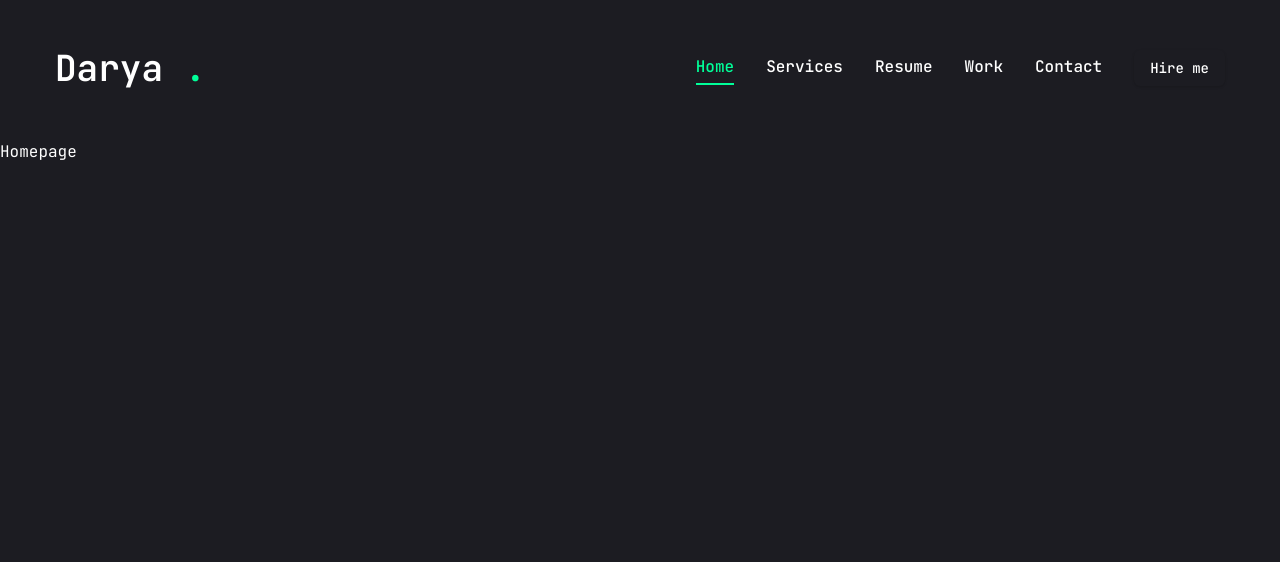
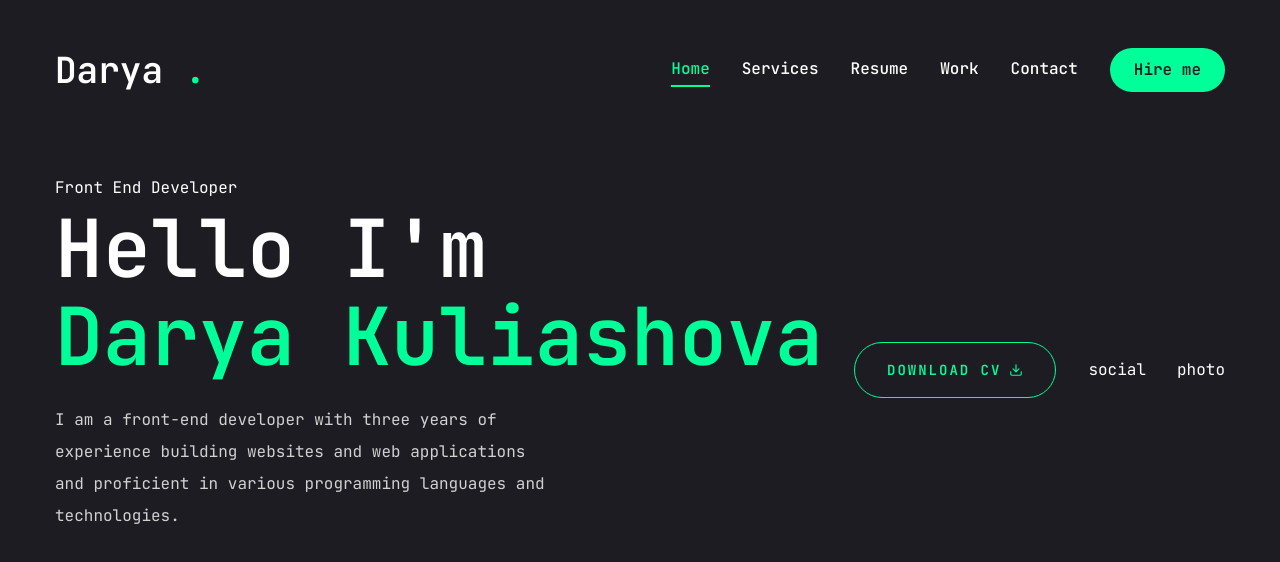
Before and after one commit to darya425/darya-portfolio, a Next.js app: page / in a window 1280 px wide. Shown: the top 562 px of the page. Built offline with nearby package versions, Linux system fonts and the light colour scheme.

Commit message:
D-1: add menu and homepage

```diff
--- a/package.json
+++ b/package.json
@@ -22,6 +22,7 @@
     "next": "14.2.15",
     "react": "^18",
     "react-dom": "^18",
+    "react-icons": "^5.3.0",
     "tailwind-merge": "^2.5.4",
     "tailwindcss-animate": "^1.0.7"
   },
--- a/src/app/globals.css
+++ b/src/app/globals.css
@@ -6,4 +6,13 @@
   body {
     @apply font-primary bg-primary text-white leading-loose;
   }
+  .h1 {
+    @apply text-[48px] xl:text-[80px] leading-[1.1] font-semibold;
+  }
+  .h2 {
+    @apply text-[36px] xl:text-[48px] leading-[1.1] font-semibold;
+  }
+  .h3 {
+    @apply text-[20px] xl:text-[24px] leading-[1.1] font-semibold;
+  }
 }
--- a/src/app/layout.tsx
+++ b/src/app/layout.tsx
@@ -3,6 +3,7 @@
 import './globals.css';
 import Header from '@/components/Header';
 import PageTransition from '@/components/PageTransition';
+import StairTransition from '@/components/StairTransition';
 
 const jetbrainsMono = JetBrains_Mono({
   subsets: ['latin'],
@@ -24,6 +25,7 @@
     <html lang="en">
       <body className={jetbrainsMono.variable}>
         <Header />
+        <StairTransition />
         <PageTransition>{children}</PageTransition>
       </body>
     </html>
--- a/src/app/page.tsx
+++ b/src/app/page.tsx
@@ -1,3 +1,40 @@
-export default function Home() {
-  return <main>Homepage</main>;
-}
+import { Button } from '@/components/ui/button';
+import { FiDownload } from 'react-icons/fi';
+
+const Home = () => {
+  return (
+    <section className="h-full">
+      <div className="container mx-auto h-full">
+        <div className="flex flex-col xl:flex-row items-center justify-between xl:pt-8 xl:pb-24">
+          <div className="text-center xl:text-left">
+            <span>Front End Developer</span>
+            <h1 className="h1 mb-6">
+              Hello I&apos;m <br />
+              <span className="text-accent">Darya Kuliashova</span>
+            </h1>
+            <p className="max-w-[500px] mb-9 text-white/80">
+              I am a front-end developer with three years of experience building
+              websites and web applications and proficient in various
+              programming languages and technologies.
+            </p>
+          </div>
+          <div className="flex flex-col xl:flex-row items-center gap-8">
+            <Button
+              variant="outline"
+              size="lg"
+              className="uppercase flex items-center gap-2"
+            >
+              <span>Download CV</span>
+              <FiDownload className="" />
+            </Button>
+            <div className="mb-8 xl:mb-0">social</div>
+          </div>
+
+          <div className="flex">photo</div>
+        </div>
+      </div>
+    </section>
+  );
+};
+
+export default Home;
--- a/src/components/Header.tsx
+++ b/src/components/Header.tsx
@@ -1,6 +1,7 @@
 import Link from 'next/link';
 import { Button } from './ui/button';
 import Nav from './Nav';
+import MobileNav from './MobileNav';
 
 const Header = () => {
   return (
@@ -20,7 +21,9 @@
           </Link>
         </div>
         {/* Mobile nav */}
-        <div className="xl:hidden">Mobile nav</div>
+        <div className="xl:hidden">
+          <MobileNav />
+        </div>
       </div>
     </header>
   );
--- /dev/null
+++ b/src/components/MobileNav.tsx
@@ -0,0 +1,49 @@
+'use client';
+
+import { Sheet, SheetContent, SheetTrigger } from './ui/sheet';
+import { usePathname } from 'next/navigation';
+import Link from 'next/link';
+import { CiMenuFries } from 'react-icons/ci';
+
+const links = [
+  { name: 'Home', path: '/' },
+  { name: 'Services', path: '/services' },
+  { name: 'Resume', path: '/resume' },
+  { name: 'Work', path: '/work' },
+  { name: 'Contact', path: '/contact' },
+];
+
+const MobileNav = () => {
+  const pathname = usePathname();
+  return (
+    <Sheet>
+      <SheetTrigger className="flex justify-center items-center">
+        <CiMenuFries className="text-[32px] text-accent" />
+      </SheetTrigger>
+      <SheetContent>
+        <div className="mt-32 mb-40 text-center text-2xl">
+          <Link href="/">
+            <h2 className="text-4xl font-semibold">
+              Darya <span className="text-accent">.</span>
+            </h2>
+          </Link>
+        </div>
+        <div className="flex flex-col justify-center items-center gap-8">
+          {links.map((link, index) => {
+            return (
+              <Link
+                href={link.path}
+                key={index}
+                className={`${link.path === pathname && 'text-accent border-b-2 border-accent'} text-xl capitalize hover:text-accent transition-all`}
+              >
+                {link.name}
+              </Link>
+            );
+          })}
+        </div>
+      </SheetContent>
+    </Sheet>
+  );
+};
+
+export default MobileNav;
--- a/src/components/Nav.tsx
+++ b/src/components/Nav.tsx
@@ -1,7 +1,7 @@
 'use client';
 
 import Link from 'next/link';
-import { useParams, usePathname } from 'next/navigation';
+import { usePathname } from 'next/navigation';
 
 const links = [
   { name: 'Home', path: '/' },
--- /dev/null
+++ b/src/components/StairTransition.tsx
@@ -0,0 +1,31 @@
+'use client';
+import { AnimatePresence } from 'framer-motion';
+import { usePathname } from 'next/navigation';
+import { motion } from 'framer-motion';
+import Stairs from './Stairs';
+
+const StairTransition = () => {
+  const pathname = usePathname();
+  return (
+    <>
+      <AnimatePresence mode="wait">
+        <div key={pathname}>
+          <div className="h-screen w-screen fixed top-0 left-0 right-0 pointer-events-none z-40 flex">
+            <Stairs />
+          </div>
+
+          <motion.div
+            className="h-screen w-screen fixed bg-primary top-0 pointer-events-none"
+            initial={{ opacity: 1 }}
+            animate={{
+              opacity: 0,
+              transition: { delay: 1, duration: 0.4, ease: 'easeInOut' },
+            }}
+          />
+        </div>
+      </AnimatePresence>
+    </>
+  );
+};
+
+export default StairTransition;
--- /dev/null
+++ b/src/components/Stairs.tsx
@@ -0,0 +1,42 @@
+import { motion } from 'framer-motion';
+
+const stairAnimation = {
+  initial: {
+    top: '0%',
+  },
+  animate: {
+    top: '100%',
+  },
+  exit: {
+    top: ['100%', '0%'],
+  },
+};
+
+const reverseIndex = (index: number) => {
+  const totalSteps = 6;
+  return totalSteps - index - 1;
+};
+
+const Stairs = () => {
+  return (
+    <>
+      {[...Array(6)].map((_, index) => (
+        <motion.div
+          key={index}
+          variants={stairAnimation}
+          initial="initial"
+          animate="animate"
+          exit="exit"
+          transition={{
+            duration: 0.4,
+            ease: 'easeOut',
+            delay: reverseIndex(index) * 0.1,
+          }}
+          className="h-full w-full bg-white relative"
+        />
+      ))}
+    </>
+  );
+};
+
+export default Stairs;
--- a/src/components/ui/button.tsx
+++ b/src/components/ui/button.tsx
@@ -1,57 +1,50 @@
-import * as React from "react"
-import { Slot } from "@radix-ui/react-slot"
-import { cva, type VariantProps } from "class-variance-authority"
+import * as React from 'react';
+import { Slot } from '@radix-ui/react-slot';
+import { cva, type VariantProps } from 'class-variance-authority';
 
-import { cn } from "@/lib/utils"
+import { cn } from '@/lib/utils';
 
 const buttonVariants = cva(
-  "inline-flex items-center justify-center whitespace-nowrap rounded-md text-sm font-medium transition-colors focus-visible:outline-none focus-visible:ring-1 focus-visible:ring-ring disabled:pointer-events-none disabled:opacity-50",
+  'inline-flex items-center justify-center whitespace-nowrap rounded-full text-base font-semibold ring-offset-white transition-colors',
   {
     variants: {
       variant: {
-        default:
-          "bg-primary text-primary-foreground shadow hover:bg-primary/90",
-        destructive:
-          "bg-destructive text-destructive-foreground shadow-sm hover:bg-destructive/90",
+        default: 'bg-accent text-primary hover:bg-accent-hover',
+        primary: 'bg-primary text-white',
         outline:
-          "border border-input bg-background shadow-sm hover:bg-accent hover:text-accent-foreground",
-        secondary:
-          "bg-secondary text-secondary-foreground shadow-sm hover:bg-secondary/80",
-        ghost: "hover:bg-accent hover:text-accent-foreground",
-        link: "text-primary underline-offset-4 hover:underline",
+          'border border-accent bg-transparent text-accent hover:bg-accent',
       },
       size: {
-        default: "h-9 px-4 py-2",
-        sm: "h-8 rounded-md px-3 text-xs",
-        lg: "h-10 rounded-md px-8",
-        icon: "h-9 w-9",
+        default: 'h-[44px] px-6',
+        md: 'h-[48px] px-6',
+        lg: 'h-[56px] px-8 text-sm uppercase tracking-[2px]',
       },
     },
     defaultVariants: {
-      variant: "default",
-      size: "default",
+      variant: 'default',
+      size: 'default',
     },
-  }
-)
+  },
+);
 
 export interface ButtonProps
   extends React.ButtonHTMLAttributes<HTMLButtonElement>,
     VariantProps<typeof buttonVariants> {
-  asChild?: boolean
+  asChild?: boolean;
 }
 
 const Button = React.forwardRef<HTMLButtonElement, ButtonProps>(
   ({ className, variant, size, asChild = false, ...props }, ref) => {
-    const Comp = asChild ? Slot : "button"
+    const Comp = asChild ? Slot : 'button';
     return (
       <Comp
         className={cn(buttonVariants({ variant, size, className }))}
         ref={ref}
         {...props}
       />
-    )
-  }
-)
-Button.displayName = "Button"
+    );
+  },
+);
+Button.displayName = 'Button';
 
-export { Button, buttonVariants }
+export { Button, buttonVariants };
```
Also changed, not shown: src/components/PageTransition.tsx (+7 -1 lines), src/components/ui/sheet.tsx (+42 -43 lines), 1 other file (tests, documents, lock files or other folders).
